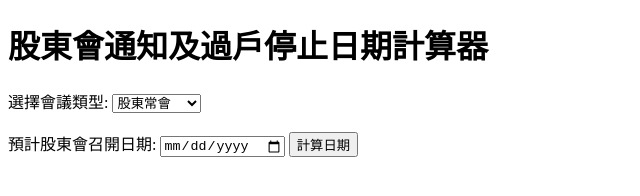
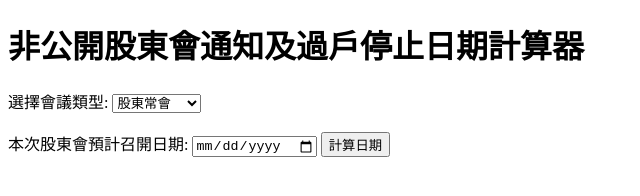
Before and after one commit to ericcpas/shareholder-meeting-calculator, a plain HTML site: page index.html in a window 1280 px wide. Shown: the whole page, without its empty margins (0-640 px from the left). Drawn offline with Linux system fonts and the light colour scheme.

Commit message:
Update index.html

```diff
--- a/index.html
+++ b/index.html
@@ -6,14 +6,14 @@
     <title>非公開發行公司股東會通知及過戶停止日期計算器</title>
 </head>
 <body>
-    <h1>股東會通知及過戶停止日期計算器</h1>
+    <h1>非公開股東會通知及過戶停止日期計算器</h1>
     <label for="meetingType">選擇會議類型:</label>
     <select id="meetingType">
         <option value="regular">股東常會</option>
         <option value="special">股東臨時會</option>
     </select>
     <br><br>
-    <label for="meetingDate">預計股東會召開日期:</label>
+    <label for="meetingDate">本次股東會預計召開日期:</label>
     <input type="date" id="meetingDate">
     <button onclick="calculateDates()">計算日期</button>
     <p id="resultNotification"></p>
```
